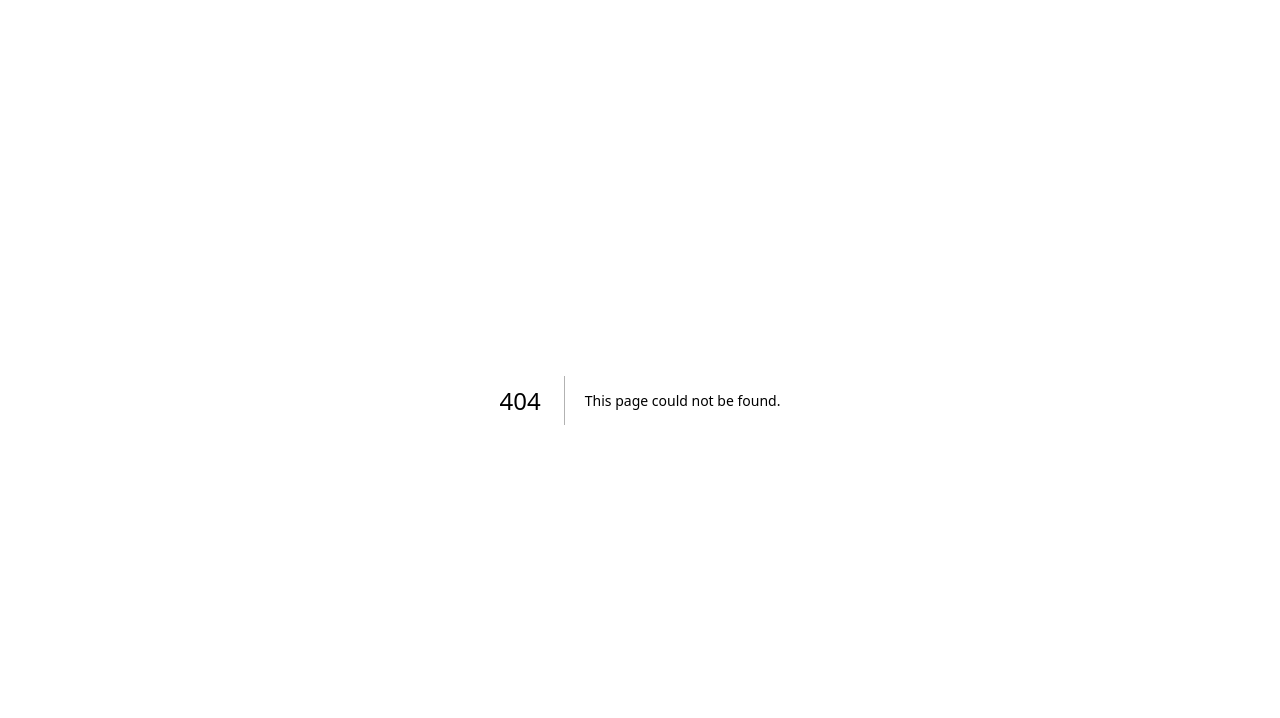
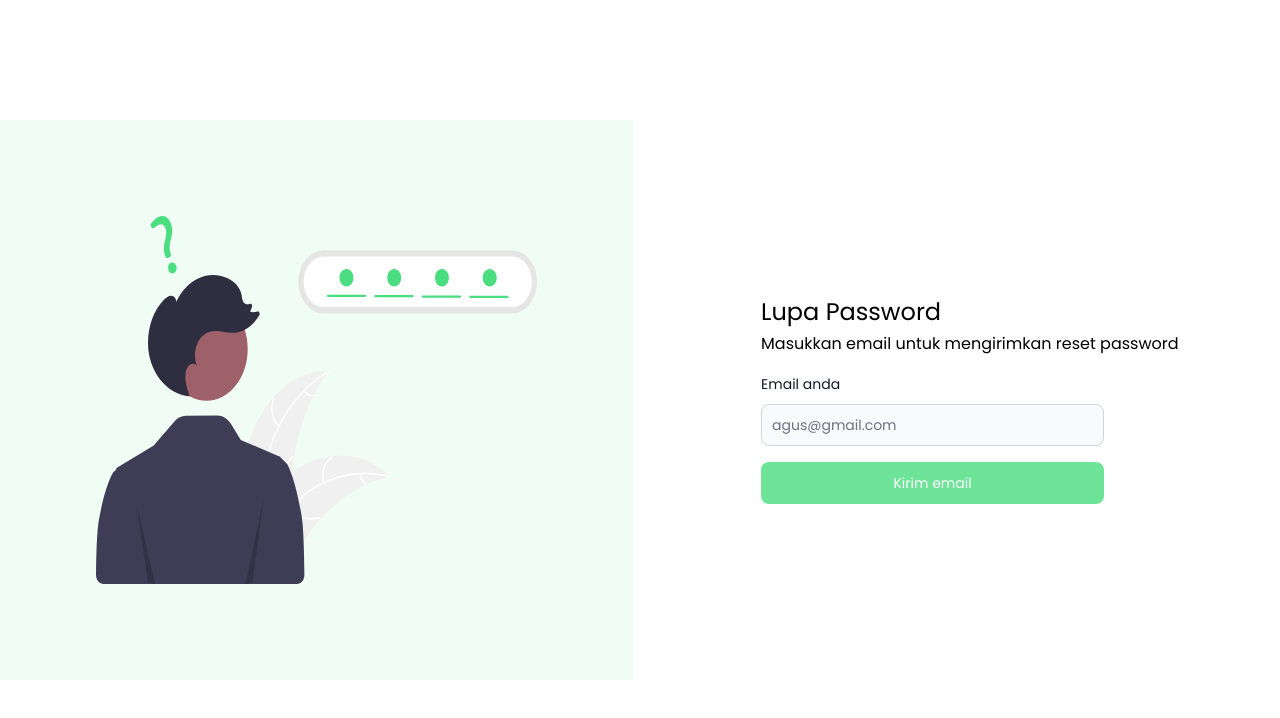
Before and after one commit to Syafiq1331/tokobajuku-fe, a Next.js app: page /auth/forgot in a window 1280 px wide. Before the commit this address had no page. Shown: the top 718 px of the page. Built offline with nearby package versions, Linux system fonts and the light colour scheme.

Commit message:
feat: create forgot.tsx

```diff
--- /dev/null
+++ b/src/pages/auth/forgot.tsx
@@ -0,0 +1,38 @@
+import React from 'react';
+import { Button, Checkbox, Label, TextInput } from 'flowbite-react';
+import Image from 'next/image';
+
+const ForgotPassword = () => {
+  return (
+    <div className="flex lg:flex-nowrap flex-wrap h-screen gap-x-32 items-center">
+      <div className='w-full lg:p-24 p-6 bg-backgroundLogin'>
+        <Image
+          src="/auth/forgotPassword.svg"
+          alt=""
+          width={20}
+          height={20}
+          layout="responsive"
+          sizes="(max-width: 640px) 200px, 500px"
+        />
+      </div>
+      <div className='w-full lg:mx-0 mx-12 mt-12 lg:mt-0'>
+        <h3 className="text-medium text-2xl">Lupa Password</h3>
+        <p className='mt-1'>Masukkan email untuk mengirimkan reset password</p>
+
+        <div className='lg:mr-44 mt-4'>
+          <form className="flex flex-col gap-4">
+            <div>
+              <div className="mb-2 block">
+                <Label htmlFor="email" value="Email anda" />
+              </div>
+              <TextInput id="email" type="email" placeholder="agus@gmail.com" required />
+            </div>
+            <Button className='bg-primary/80  enabled:hover:bg-primary focus:ring-4 focus:ring-primary dark:bg-primary dark:enabled:hover:bg-primary dark:focus:ring-primary dark:border-primary' type="submit">Kirim email</Button>
+          </form>
+        </div>
+      </div>
+    </div>
+  );
+};
+
+export default ForgotPassword;
```
